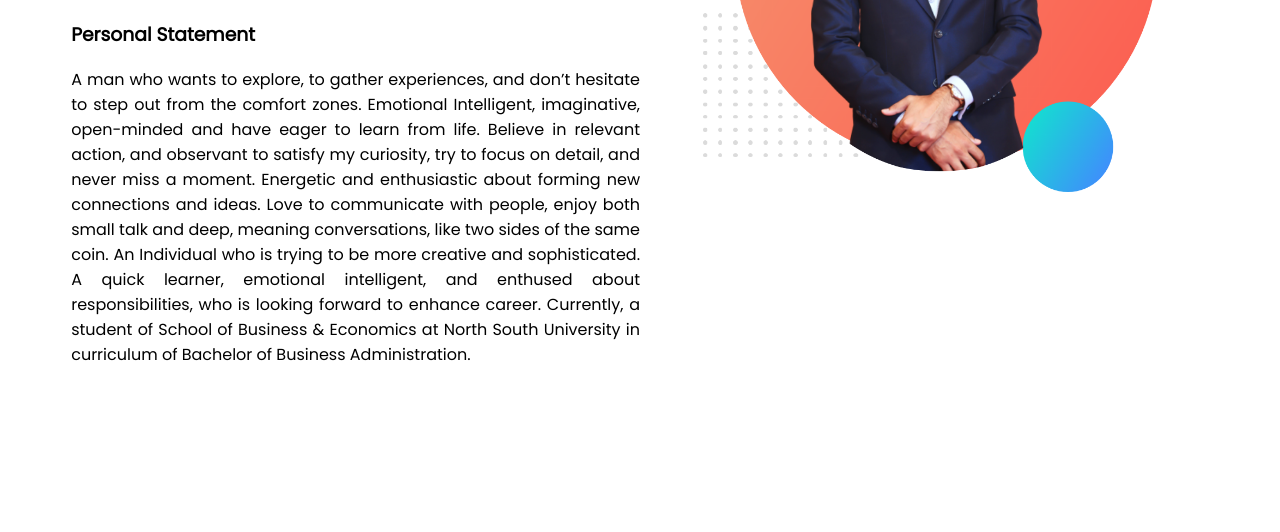
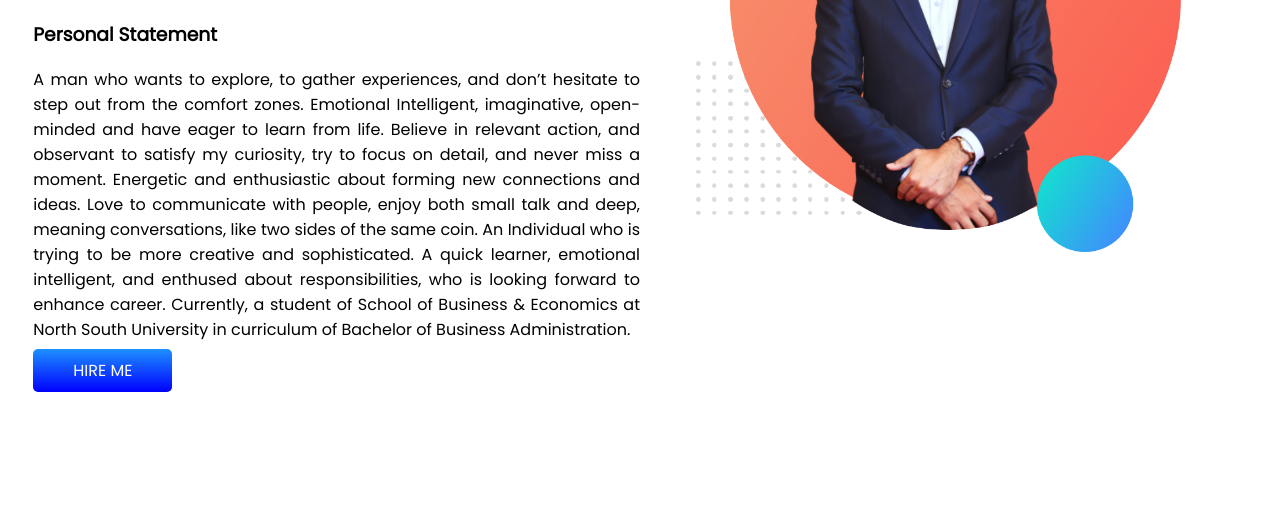
Before and after one commit to tashfeenchowdhury/my-portfolio, a plain HTML site: page index.html in a window 1280 px wide. Shown: the part 268-800 px from the top of the page. Drawn offline with Linux system fonts and the light colour scheme.

Commit message:
top section done

```diff
--- a/index.html
+++ b/index.html
@@ -14,7 +14,7 @@
     <link rel="stylesheet" href="style.css" />
   </head>
   <body>
-    <section>
+    <section class="top-section">
       <div class="half-width">
         <h1>Welcome to</h1>
         <h1><span class="name-color">Tashfeen Chowdhury's</span> Territory!</h1>
@@ -33,6 +33,12 @@
           Currently, a student of School of Business & Economics at North South
           University in curriculum of Bachelor of Business Administration.
         </p>
+        <a
+          class="link-button"
+          href="https://www.linkedin.com/in/tashfeenchowdhury/"
+          target="_blank"
+          >HIRE ME</a
+        >
       </div>
       <div class="half-width">
         <img src="/images/tashfeen-bg.png" />
--- a/style.css
+++ b/style.css
@@ -15,8 +15,18 @@ section {
 }
 .half-width {
   width: 50%;
-  padding-left: 5%;
+  padding-left: 2%;
 }
 .half-width img {
   width: 80%;
+  padding-left: 5%;
+  padding-top: 5%;
 }
+.link-button {
+  text-decoration: none;
+  background-image: linear-gradient(dodgerblue, blue);
+  font-weight: 400;
+  padding: 10px 40px;
+  border-radius: 5px;
+  color: white;
+}
```
